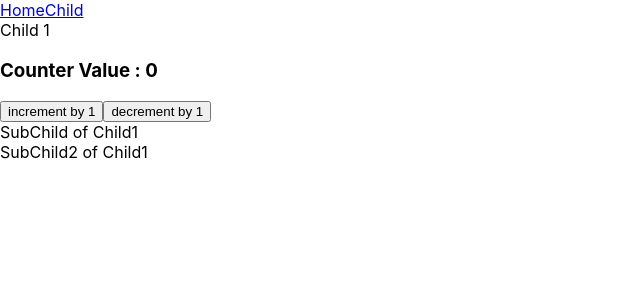
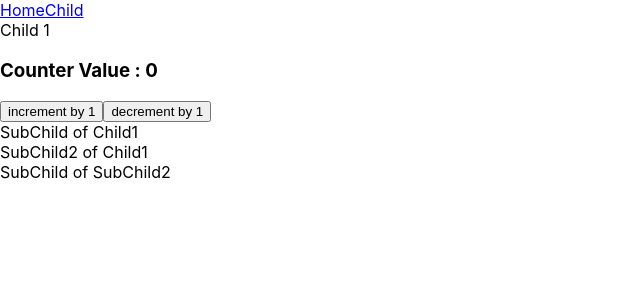
Before and after one commit to PratyushGhatak/ReactJsBhimLessons, a React (Create React App) app: page /child in a window 1280 px wide. Shown: the top 300 px of the page, without its empty margins (0-640 px from the left). Built offline with nearby package versions, Linux system fonts and the light colour scheme; the HTML template or start-up script is replaced by a standard one.

Commit message:
Child added

```diff
--- a/src/component/ReduxComponents/SubChild2.jsx
+++ b/src/component/ReduxComponents/SubChild2.jsx
@@ -1,10 +1,15 @@
 import React from 'react'
 import Child2 from './SubChild1'
+import SubChild3 from './SubChild3'
 
 const SubChild2 = () => {
   return (
     <div className='border border-danger p-5'>
+        <div>
+
         SubChild2 of Child1
+        </div>
+        <SubChild3/>
     </div>
   )
 }
--- /dev/null
+++ b/src/component/ReduxComponents/SubChild3.jsx
@@ -0,0 +1,11 @@
+import React from 'react'
+
+const SubChild3 = () => {
+  return (
+    <div className='border border-warning p-5'>
+        SubChild of SubChild2
+    </div>
+  )
+}
+
+export default SubChild3
```
